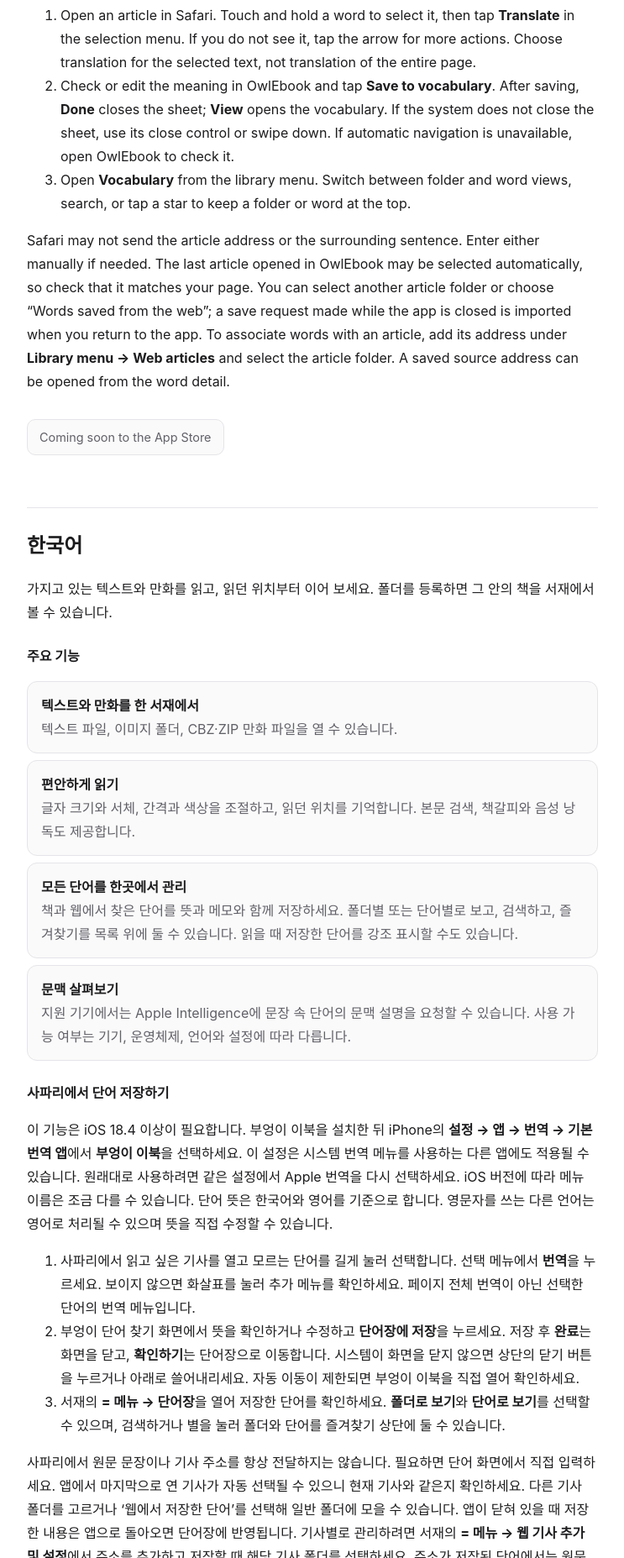
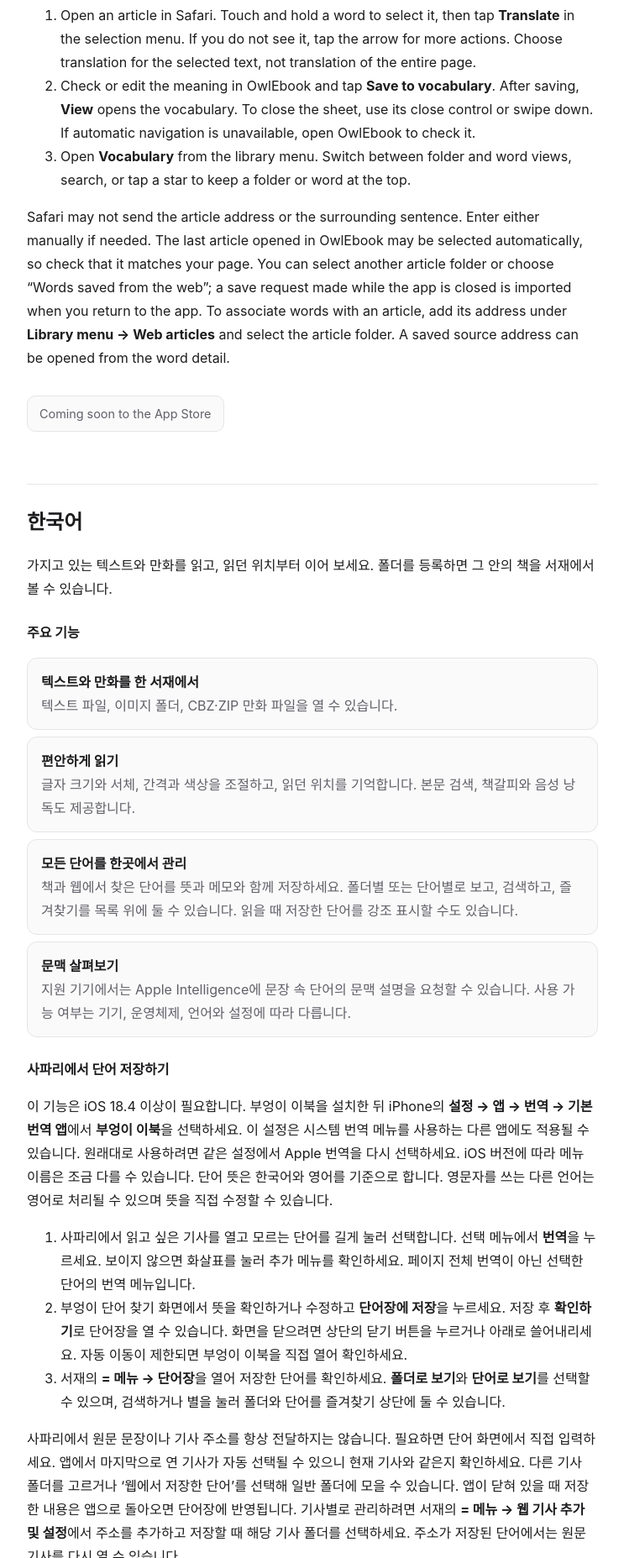
Before and after one commit to thswlsdnr79-crypto/thswlsdnr79-crypto.github.io, a plain HTML site: page owlebook/index.html in a window 1280 px wide. Shown: the part 1200-3055 px from the top of the page at 84% size, without its empty margins (268-1011 px from the left). Drawn offline with Linux system fonts and the light colour scheme.

Commit message:
Update vocabulary save instructions

```diff
--- a/owlebook/index.html
+++ b/owlebook/index.html
@@ -35,7 +35,7 @@ h2{margin:48px 0 6px;padding-top:24px;border-top:1px solid var(--line);scroll-ma
 <p>This feature requires iOS 18.4 or later. Install OwlEbook, then open <strong>Settings → Apps → Translate → Default Translation App</strong> and select <strong>OwlEbook</strong>. This changes the system translation menu in other supported apps too; you can switch back to Apple Translate in the same settings. Word lookup is designed for Korean and English. Other languages written in Latin letters may be treated as English; meanings can be edited manually.</p>
 <ol>
 <li>Open an article in Safari. Touch and hold a word to select it, then tap <strong>Translate</strong> in the selection menu. If you do not see it, tap the arrow for more actions. Choose translation for the selected text, not translation of the entire page.</li>
-<li>Check or edit the meaning in OwlEbook and tap <strong>Save to vocabulary</strong>. After saving, <strong>Done</strong> closes the sheet; <strong>View</strong> opens the vocabulary. If the system does not close the sheet, use its close control or swipe down. If automatic navigation is unavailable, open OwlEbook to check it.</li>
+<li>Check or edit the meaning in OwlEbook and tap <strong>Save to vocabulary</strong>. After saving, <strong>View</strong> opens the vocabulary. To close the sheet, use its close control or swipe down. If automatic navigation is unavailable, open OwlEbook to check it.</li>
 <li>Open <strong>Vocabulary</strong> from the library menu. Switch between folder and word views, search, or tap a star to keep a folder or word at the top.</li>
 </ol>
 <p>Safari may not send the article address or the surrounding sentence. Enter either manually if needed. The last article opened in OwlEbook may be selected automatically, so check that it matches your page. You can select another article folder or choose “Words saved from the web”; a save request made while the app is closed is imported when you return to the app. To associate words with an article, add its address under <strong>Library menu → Web articles</strong> and select the article folder. A saved source address can be opened from the word detail.</p>
@@ -55,7 +55,7 @@ h2{margin:48px 0 6px;padding-top:24px;border-top:1px solid var(--line);scroll-ma
 <p>이 기능은 iOS 18.4 이상이 필요합니다. 부엉이 이북을 설치한 뒤 iPhone의 <strong>설정 → 앱 → 번역 → 기본 번역 앱</strong>에서 <strong>부엉이 이북</strong>을 선택하세요. 이 설정은 시스템 번역 메뉴를 사용하는 다른 앱에도 적용될 수 있습니다. 원래대로 사용하려면 같은 설정에서 Apple 번역을 다시 선택하세요. iOS 버전에 따라 메뉴 이름은 조금 다를 수 있습니다. 단어 뜻은 한국어와 영어를 기준으로 합니다. 영문자를 쓰는 다른 언어는 영어로 처리될 수 있으며 뜻을 직접 수정할 수 있습니다.</p>
 <ol>
 <li>사파리에서 읽고 싶은 기사를 열고 모르는 단어를 길게 눌러 선택합니다. 선택 메뉴에서 <strong>번역</strong>을 누르세요. 보이지 않으면 화살표를 눌러 추가 메뉴를 확인하세요. 페이지 전체 번역이 아닌 선택한 단어의 번역 메뉴입니다.</li>
-<li>부엉이 단어 찾기 화면에서 뜻을 확인하거나 수정하고 <strong>단어장에 저장</strong>을 누르세요. 저장 후 <strong>완료</strong>는 화면을 닫고, <strong>확인하기</strong>는 단어장으로 이동합니다. 시스템이 화면을 닫지 않으면 상단의 닫기 버튼을 누르거나 아래로 쓸어내리세요. 자동 이동이 제한되면 부엉이 이북을 직접 열어 확인하세요.</li>
+<li>부엉이 단어 찾기 화면에서 뜻을 확인하거나 수정하고 <strong>단어장에 저장</strong>을 누르세요. 저장 후 <strong>확인하기</strong>로 단어장을 열 수 있습니다. 화면을 닫으려면 상단의 닫기 버튼을 누르거나 아래로 쓸어내리세요. 자동 이동이 제한되면 부엉이 이북을 직접 열어 확인하세요.</li>
 <li>서재의 <strong>= 메뉴 → 단어장</strong>을 열어 저장한 단어를 확인하세요. <strong>폴더로 보기</strong>와 <strong>단어로 보기</strong>를 선택할 수 있으며, 검색하거나 별을 눌러 폴더와 단어를 즐겨찾기 상단에 둘 수 있습니다.</li>
 </ol>
 <p>사파리에서 원문 문장이나 기사 주소를 항상 전달하지는 않습니다. 필요하면 단어 화면에서 직접 입력하세요. 앱에서 마지막으로 연 기사가 자동 선택될 수 있으니 현재 기사와 같은지 확인하세요. 다른 기사 폴더를 고르거나 ‘웹에서 저장한 단어’를 선택해 일반 폴더에 모을 수 있습니다. 앱이 닫혀 있을 때 저장한 내용은 앱으로 돌아오면 단어장에 반영됩니다. 기사별로 관리하려면 서재의 <strong>= 메뉴 → 웹 기사 추가 및 설정</strong>에서 주소를 추가하고 저장할 때 해당 기사 폴더를 선택하세요. 주소가 저장된 단어에서는 원문 기사를 다시 열 수 있습니다.</p>
```
